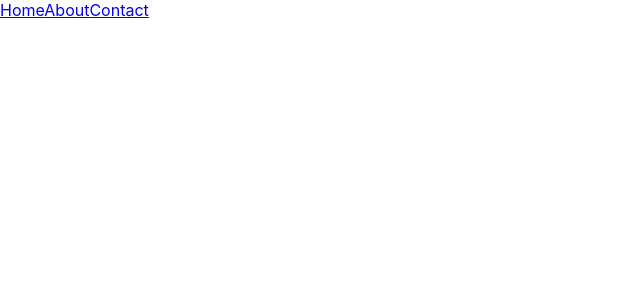
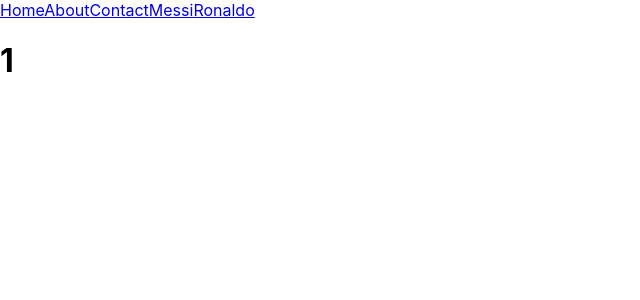
Before and after one commit to JonathanLee2020/reactcrashingptwo, a React (Create React App) app: page /users/1 in a window 1280 px wide. Before the commit this address had no page. Shown: the top 300 px of the page, without its empty margins (0-640 px from the left). Built offline with nearby package versions, Linux system fonts and the light colour scheme.

Commit message:
added first dynamic links with usernames ronaldo and messi

```diff
--- a/src/App.jsx
+++ b/src/App.jsx
@@ -10,6 +10,7 @@ import Home from "./pages/Home.jsx"
 import Contact from "./pages/Contact.jsx"
 import { BrowserRouter as Router, Routes, Route, Link } from 'react-router-dom';
 import Nav from "./components/Nav.jsx"
+import Users from "./pages/Users.jsx"
 
 function App() {
   console.log("hello gamers, our app is starting")
@@ -40,8 +41,9 @@ function App() {
         <Nav />
         <Routes>
           <Route path='/' element={<Home />}></Route>
-          <Route path="/about" element={<About />}></Route>c
+          <Route path="/about" element={<About />}></Route>
           <Route path="/contact" element={<Contact />}></Route>
+          <Route path="/users/:userName" element={<Users />}></Route>
         </Routes>
       </Router>
     </div>
--- a/src/components/Nav.jsx
+++ b/src/components/Nav.jsx
@@ -6,6 +6,8 @@ function Nav () {
             <Link to="/">Home</Link>
             <Link to="/about">About</Link>
             <Link to="/contact">Contact</Link>
+            <Link to="/users/messi">Messi</Link>
+            <Link to="/users/ronaldo">Ronaldo</Link>
         </nav>
     )
 }
--- /dev/null
+++ b/src/pages/Users.jsx
@@ -0,0 +1,8 @@
+import { useParams } from "react-router-dom"
+
+function Users () {
+    let {userName} = useParams();
+    return <h1>{userName}</h1>
+}
+
+export default Users
```
